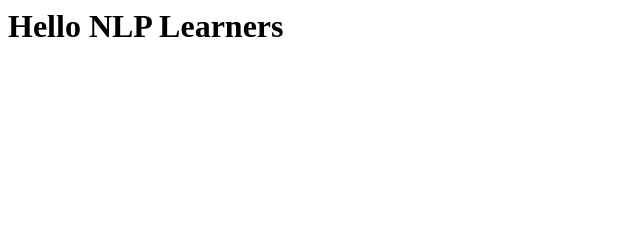
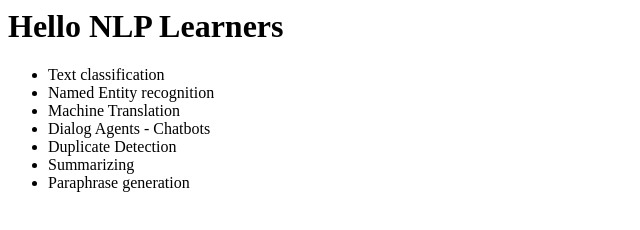
Before and after one commit to shubham8garg/nlp, a plain HTML site: page index.html in a window 1280 px wide. Shown: the whole page, without its empty margins (0-640 px from the left). Drawn offline with Linux system fonts and the light colour scheme.

Commit message:
added more details

```diff
--- a/index.html
+++ b/index.html
@@ -1 +1,12 @@
 <h1> Hello NLP Learners </h1>
+<p>
+    <ul>
+        <li>Text classification</li>
+        <li>Named Entity recognition</li>
+        <li>Machine Translation</li>
+        <li>Dialog Agents - Chatbots</li>
+        <li>Duplicate Detection</li>
+        <li>Summarizing</li>
+        <li>Paraphrase generation</li>
+    </ul>
+</p>
```
Also changed, not shown: 1 other file.
